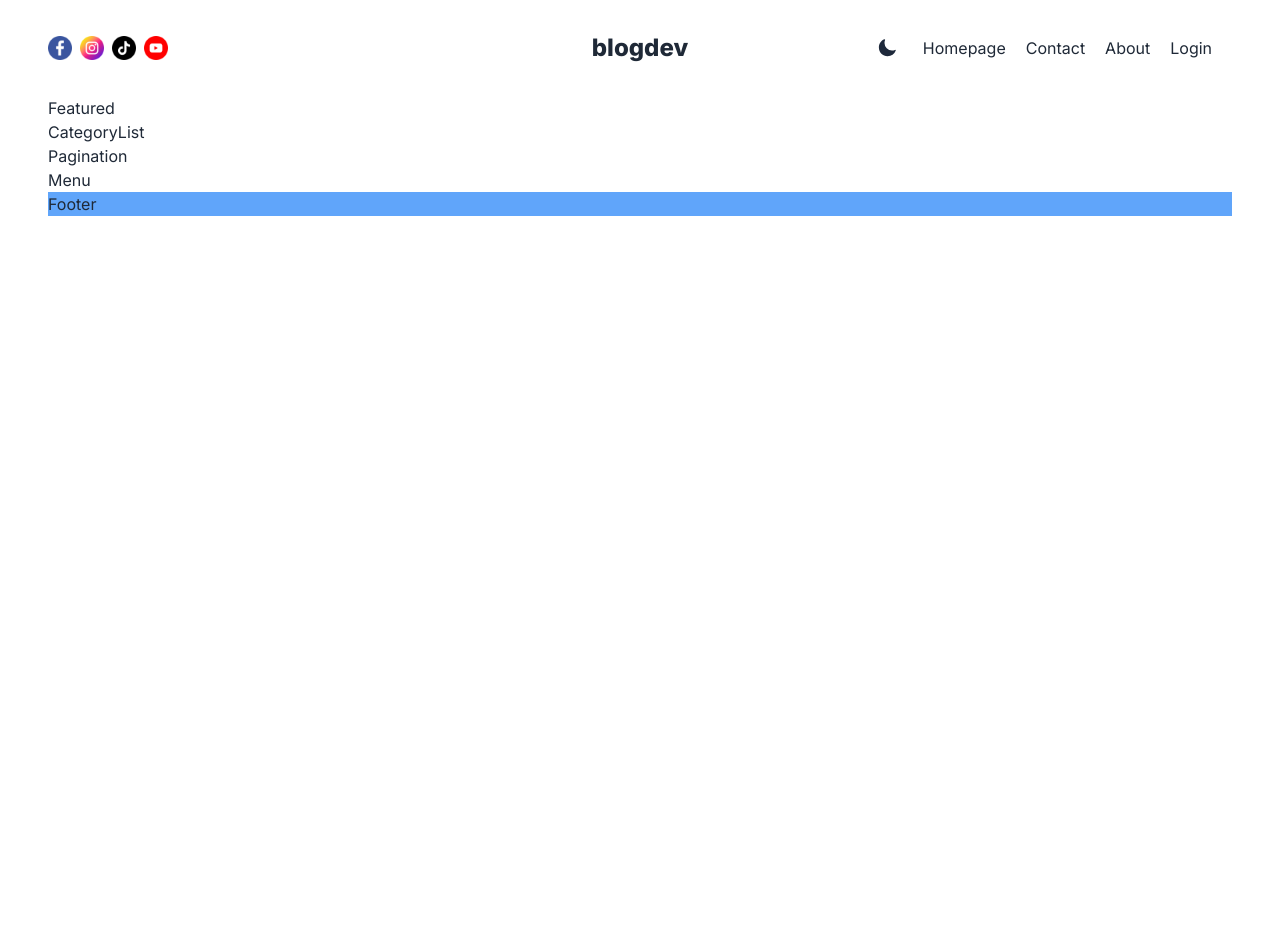
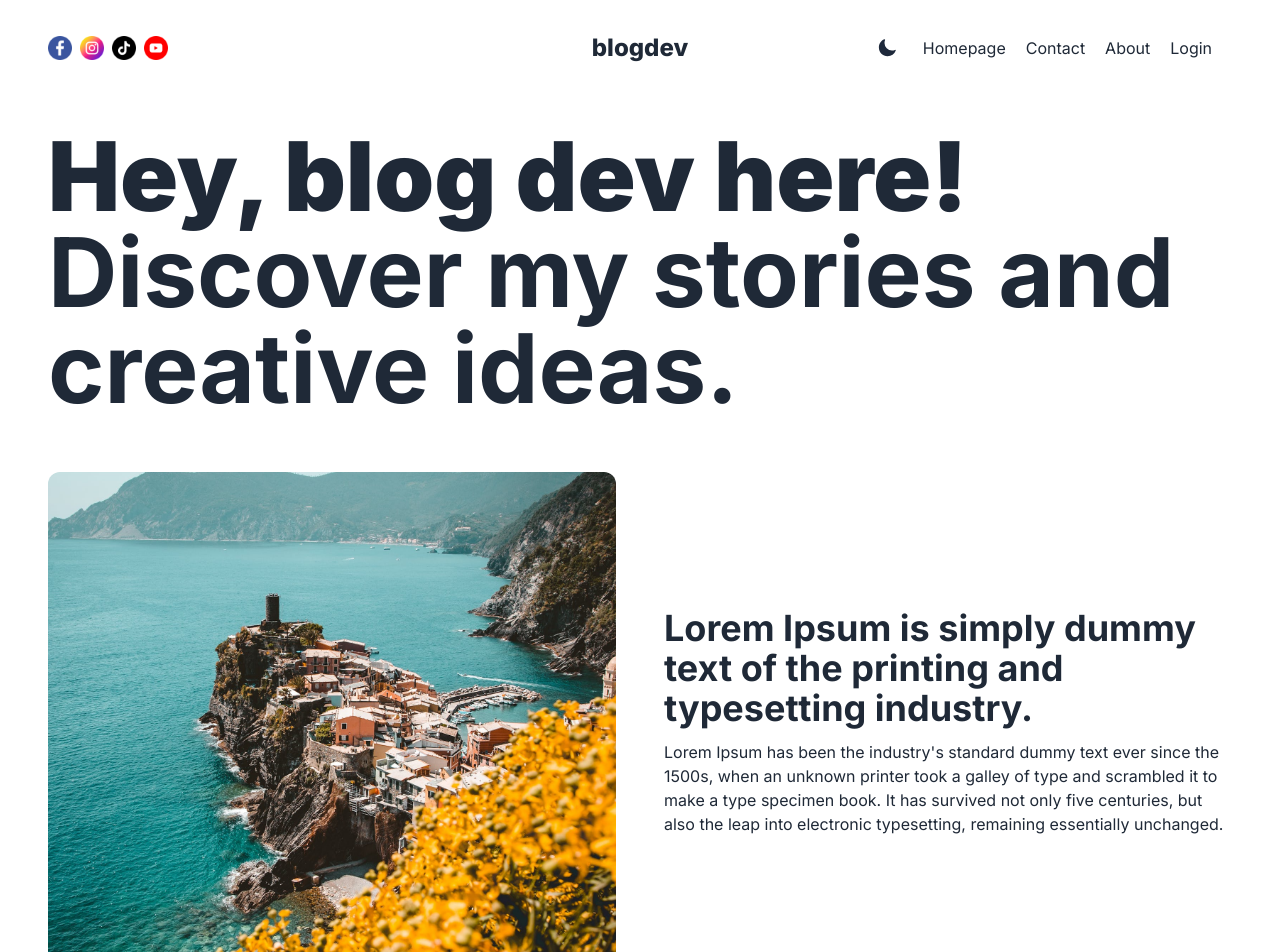
Before and after one commit to martinsuhendra/next-template-app, a Next.js app: page / in a window 1280 px wide. Shown: the top 952 px of the page. Before the commit the page ends 800 px from the top, so only its background shows below. Built offline with nearby package versions, Linux system fonts and the light colour scheme.

Commit message:
feat: add featured content

```diff
--- a/src/components/Featured.tsx
+++ b/src/components/Featured.tsx
@@ -1,5 +1,38 @@
+import Image from 'next/image'
+
 function Featured() {
-  return <div>Featured</div>
+  return (
+    <div className="mt-8">
+      <h1 className="max-w-6xl text-6xl lg:text-8xl font-bold">
+        <strong>Hey, blog dev here!</strong> Discover my stories and creative
+        ideas.
+      </h1>
+      <div className="mt-14 flex items-center gap-12">
+        <div className="flex-1 h-[500px] w-96 relative">
+          <Image
+            src="/post-hero.jpeg"
+            alt="image featured"
+            fill
+            objectFit="cover"
+            className="rounded-xl"
+          />
+        </div>
+        <div className="flex-1 flex flex-col gap-3">
+          <h4 className="font-bold text-4xl">
+            Lorem Ipsum is simply dummy text of the printing and typesetting
+            industry.
+          </h4>
+          <p className="text-base">
+            Lorem Ipsum has been the industry&apos;s standard dummy text ever
+            since the 1500s, when an unknown printer took a galley of type and
+            scrambled it to make a type specimen book. It has survived not only
+            five centuries, but also the leap into electronic typesetting,
+            remaining essentially unchanged.
+          </p>
+        </div>
+      </div>
+    </div>
+  )
 }
 
 export default Featured
```
Also changed, not shown: public/post-hero.jpeg (added).
